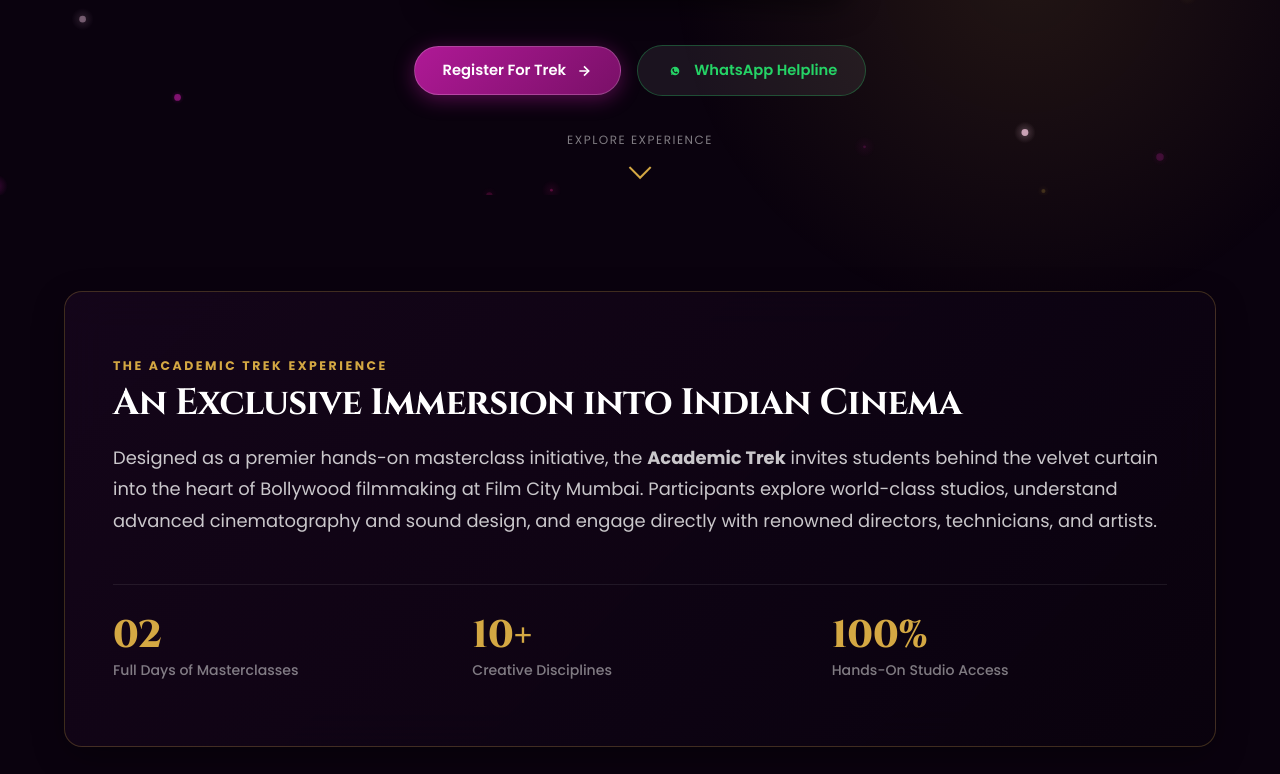
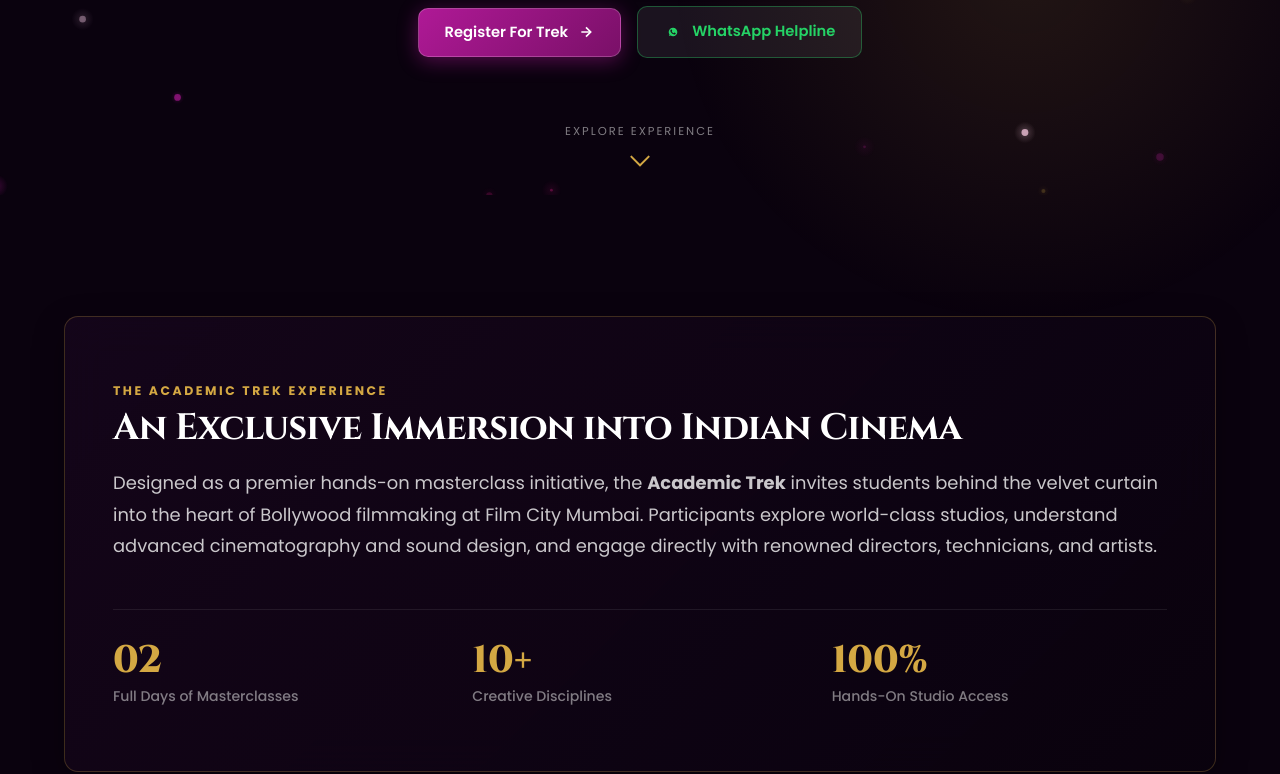
Before and after one commit to guptanilesh9877-oss/whistlingwoods, a plain HTML site: page index.html in a window 1280 px wide. Shown: the part 605-1379 px from the top of the page. Drawn offline with nearby package versions, Linux system fonts and the light colour scheme; no server answers; a web font is replaced by a local one.

Commit message:
fix: Modernize button & box radii (sleek 8-10px corners) and fix scroll indicator overlapping

```diff
--- a/index.html
+++ b/index.html
@@ -9,7 +9,7 @@
     <meta property="og:title" content="Celebrate Cinema 2026 | Whistling Woods International">
     <meta property="og:description" content="Academic Trek 2026 — 09th & 10th October 2026 at Whistling Woods International, Film City, Mumbai. Promoted by CareerBeam - Vigor.">
     <meta property="og:type" content="website">
-    <link rel="stylesheet" href="style.css?v=3.1">
+    <link rel="stylesheet" href="style.css?v=3.2">
     <link rel="icon" type="image/png" href="idSrLcZHLp_1788097331241.png">
     <!-- QR Code Generation -->
     <script src="https://cdn.jsdelivr.net/npm/qrcode@1.5.4/build/qrcode.min.js"></script>
@@ -883,10 +883,10 @@
 <div id="toast-container"></div>
 
 <!-- ═══ SCRIPTS ═══ -->
-<script src="data.js?v=3.1"></script>
-<script src="animations.js?v=3.1"></script>
-<script src="app.js?v=3.1"></script>
-<script src="admin.js?v=3.1"></script>
+<script src="data.js?v=3.2"></script>
+<script src="animations.js?v=3.2"></script>
+<script src="app.js?v=3.2"></script>
+<script src="admin.js?v=3.2"></script>
 
 </body>
 </html>
--- a/style.css
+++ b/style.css
@@ -56,11 +56,12 @@
     --space-3xl: 64px;
     --space-4xl: 96px;
 
-    /* Radii */
+    /* Radii — Modern Luxury (Architectural 6-12px corners) */
+    --radius-xs: 4px;
     --radius-sm: 6px;
-    --radius-md: 12px;
-    --radius-lg: 18px;
-    --radius-full: 9999px;
+    --radius-md: 10px;
+    --radius-lg: 14px;
+    --radius-full: 8px; /* Modern sleek micro-rounding */
 
     /* Transitions */
     --transition-fast: 0.2s cubic-bezier(0.4, 0, 0.2, 1);
@@ -584,7 +585,7 @@
     flex-wrap: wrap;
 }
 
-/* ───── BUTTONS ───── */
+/* ───── BUTTONS & INTERACTION ───── */
 .btn {
     display: inline-flex;
     align-items: center;
@@ -593,8 +594,8 @@
     font-family: 'Poppins', sans-serif;
     font-weight: 600;
     font-size: 0.92rem;
-    padding: 13px 28px;
-    border-radius: var(--radius-full);
+    padding: 13px 26px;
+    border-radius: 10px;
     border: none;
     cursor: pointer;
     transition: all var(--transition-base);
@@ -622,6 +623,7 @@
     font-weight: 700;
     box-shadow: 0 4px 25px var(--gold-glow);
     border: 1px solid rgba(255, 255, 255, 0.3);
+    border-radius: 10px;
 }
 
 .btn-gold:hover {
@@ -634,6 +636,7 @@
     background: rgba(255, 255, 255, 0.07);
     color: #ffffff;
     border: 1px solid var(--border-glass);
+    border-radius: 10px;
 }
 
 .btn-secondary:hover {
@@ -644,7 +647,7 @@
 
 .btn-whatsapp {
     color: #25D366;
-    border-color: rgba(37, 211, 102, 0.3);
+    border-color: rgba(37, 211, 102, 0.35);
 }
 
 .btn-whatsapp:hover {
@@ -656,13 +659,14 @@
     background: linear-gradient(135deg, #25D366, #128C7E) !important;
     border-color: rgba(255, 255, 255, 0.3) !important;
     box-shadow: 0 6px 25px rgba(37, 211, 102, 0.35) !important;
+    border-radius: 10px !important;
 }
 
 .btn-small {
-    padding: 8px 18px;
+    padding: 8px 16px;
     font-size: 0.82rem;
     font-weight: 600;
-    border-radius: var(--radius-full);
+    border-radius: 8px;
     border: 1px solid var(--border-glass);
     background: rgba(255, 255, 255, 0.08);
     color: #ffffff;
@@ -694,24 +698,23 @@
     height: 18px;
 }
 
+/* Scroll indicator placed in-flow below buttons so it never overlaps */
 .scroll-indicator {
-    position: absolute;
-    bottom: 24px;
-    left: 50%;
-    transform: translateX(-50%);
+    position: relative;
+    margin-top: var(--space-3xl);
     display: flex;
     flex-direction: column;
     align-items: center;
     gap: 6px;
     color: var(--text-muted);
-    font-size: 0.75rem;
-    letter-spacing: 1.5px;
+    font-size: 0.72rem;
+    letter-spacing: 2px;
     text-transform: uppercase;
 }
 
 .scroll-arrow {
-    width: 16px;
-    height: 16px;
+    width: 14px;
+    height: 14px;
     border-right: 2px solid var(--gold);
     border-bottom: 2px solid var(--gold);
     transform: rotate(45deg);
@@ -720,8 +723,8 @@
 
 @keyframes scrollBounce {
     0%, 20%, 50%, 80%, 100% { transform: rotate(45deg) translate(0, 0); }
-    40% { transform: rotate(45deg) translate(5px, 5px); }
-    60% { transform: rotate(45deg) translate(3px, 3px); }
+    40% { transform: rotate(45deg) translate(4px, 4px); }
+    60% { transform: rotate(45deg) translate(2px, 2px); }
 }
 
 /* ───── CURATED OVERVIEW ───── */
```
